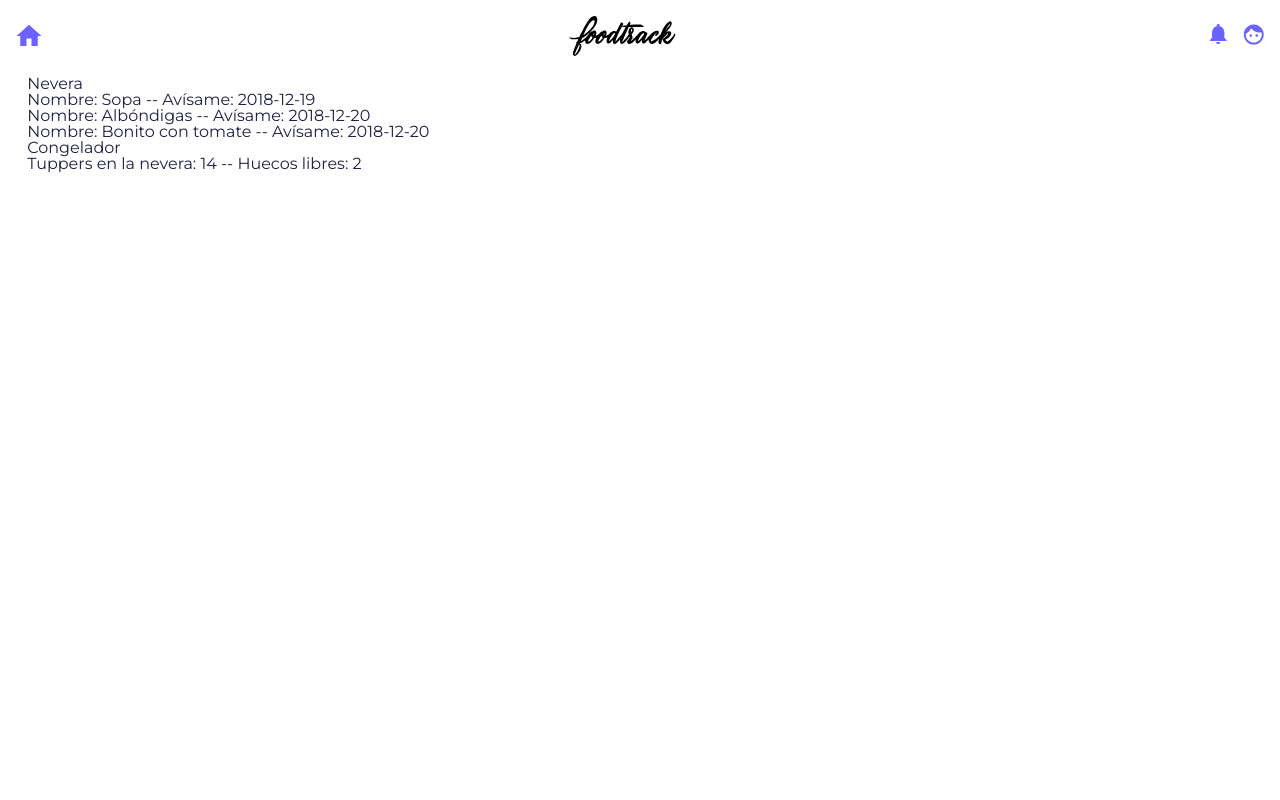
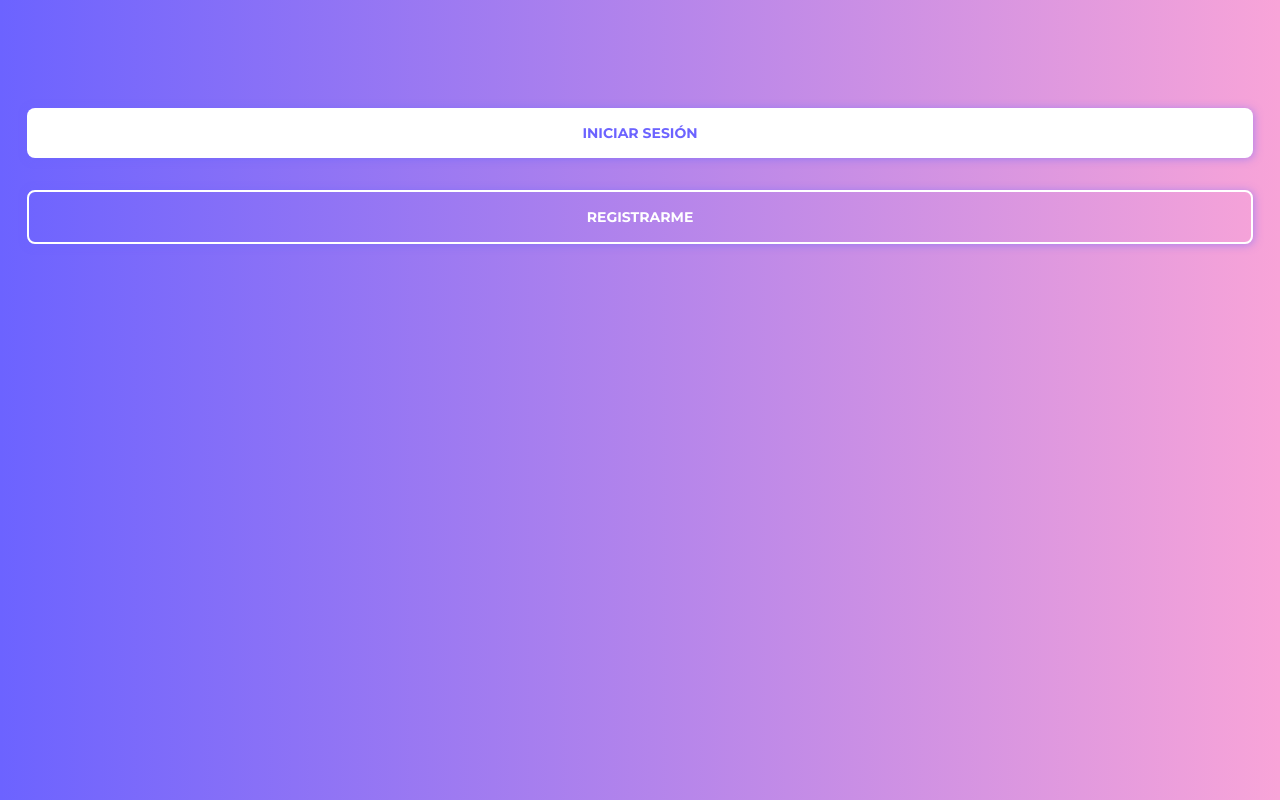
Before and after one commit to PIWEEK/foodtrack, a Vue app: page /#/ in a window 1280 px wide. Built offline with nearby package versions, Linux system fonts and the light colour scheme.

Commit message:
Add home buttons

```diff
--- a/src/App.vue
+++ b/src/App.vue
@@ -5,6 +5,12 @@
 </template>
 
 <style lang="scss">
+body {
+  &.home {
+    background: linear-gradient(270deg, #F8A4D8 0%, #6C63FF 100%);
+  }
+}
+
 #app {
   color: $dark-shade-100;
   font-family: 'Montserrat', sans-serif;
@@ -70,6 +76,13 @@ hr {
     }
   }
 
+  &.btn-white {
+    border-radius: 8px;
+    box-shadow: 1px 1px 8px rgba(108, 99, 255, 0.5);
+    background: white;
+    color: $purple;
+  }
+
   &.disabled {
     cursor: not-allowed;
     opacity: .5;
@@ -94,6 +107,13 @@ hr {
       fill: $purple;
       width: 15px;
     }
+  }
+
+  &.btn-line-transparent {
+    border: 2px solid white;
+    border-radius: 8px;
+    background: transparent;
+    color: white;
   }
 }
 
--- a/src/views/Home.vue
+++ b/src/views/Home.vue
@@ -1,16 +1,7 @@
 <template>
   <div class="home">
-    <Header></Header>
-    <h2>Nevera</h2>
-    <span>Nombre: {{ name1 }}</span> -- <span>Avísame: {{ notifyMe1 }}</span>
-    <br />
-    <span>Nombre: {{ name2 }}</span> -- <span>Avísame: {{ notifyMe2 }}</span>
-    <br />
-    <span>Nombre: {{ name3 }}</span> -- <span>Avísame: {{ notifyMe3 }}</span>
-
-    <br />
-    <h2>Congelador</h2>
-    <span>Tuppers en la nevera: {{ tuppersCount }}</span> -- <span>Huecos libres: {{ spaceLeft }}</span>
+    <router-link to="Login" class="btn-primary btn-white" tag="button">Iniciar sesión</router-link>
+    <router-link to="Register" class="btn-primary btn-line-transparent" tag="button">Registrarme</router-link>
   </div>
 </template>
 
@@ -19,20 +10,11 @@ import Header from '@/components/Header.vue'
 
 export default {
   name: 'Home',
-  components: {
-    Header
+  created() {
+    document.body.classList.add('home')
   },
-  data: function () {
-    return {
-      name1: 'Sopa',
-      notifyMe1: '2018-12-19',
-      name2: 'Albóndigas',
-      notifyMe2: '2018-12-20',
-      name3: 'Bonito con tomate',
-      notifyMe3: '2018-12-20',
-      tuppersCount: 14,
-      spaceLeft: 2
-    }
+  destroyed() {
+    document.body.classList.remove('home')
   }
 }
 </script>
--- a/src/views/Login.vue
+++ b/src/views/Login.vue
@@ -1,5 +1,5 @@
 <template>
-  <div class="register">
+  <div class="login">
     <Header></Header>
     <h1 class="purple">Inicio de sesión</h1>
     <form @submit.prevent="submit">
```
